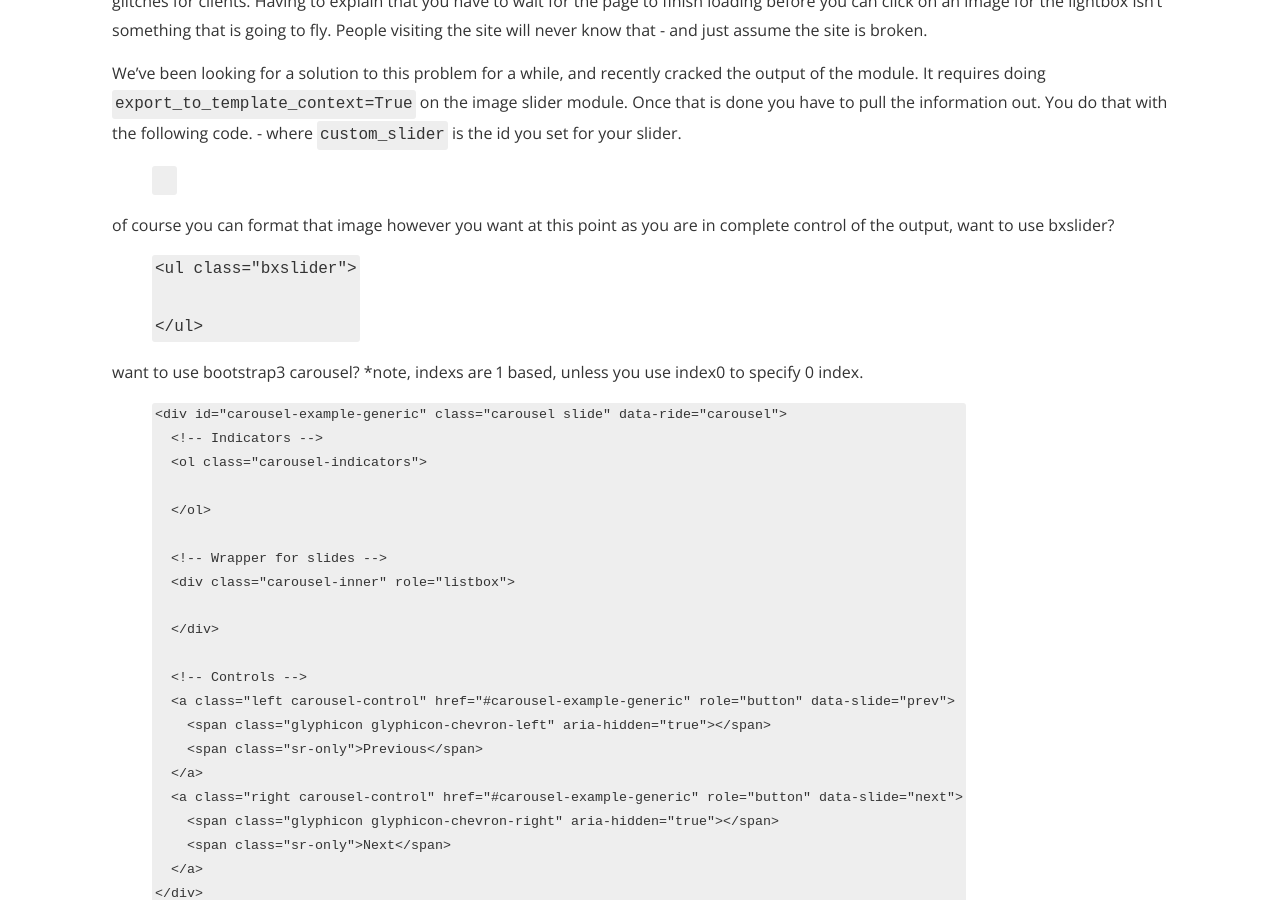
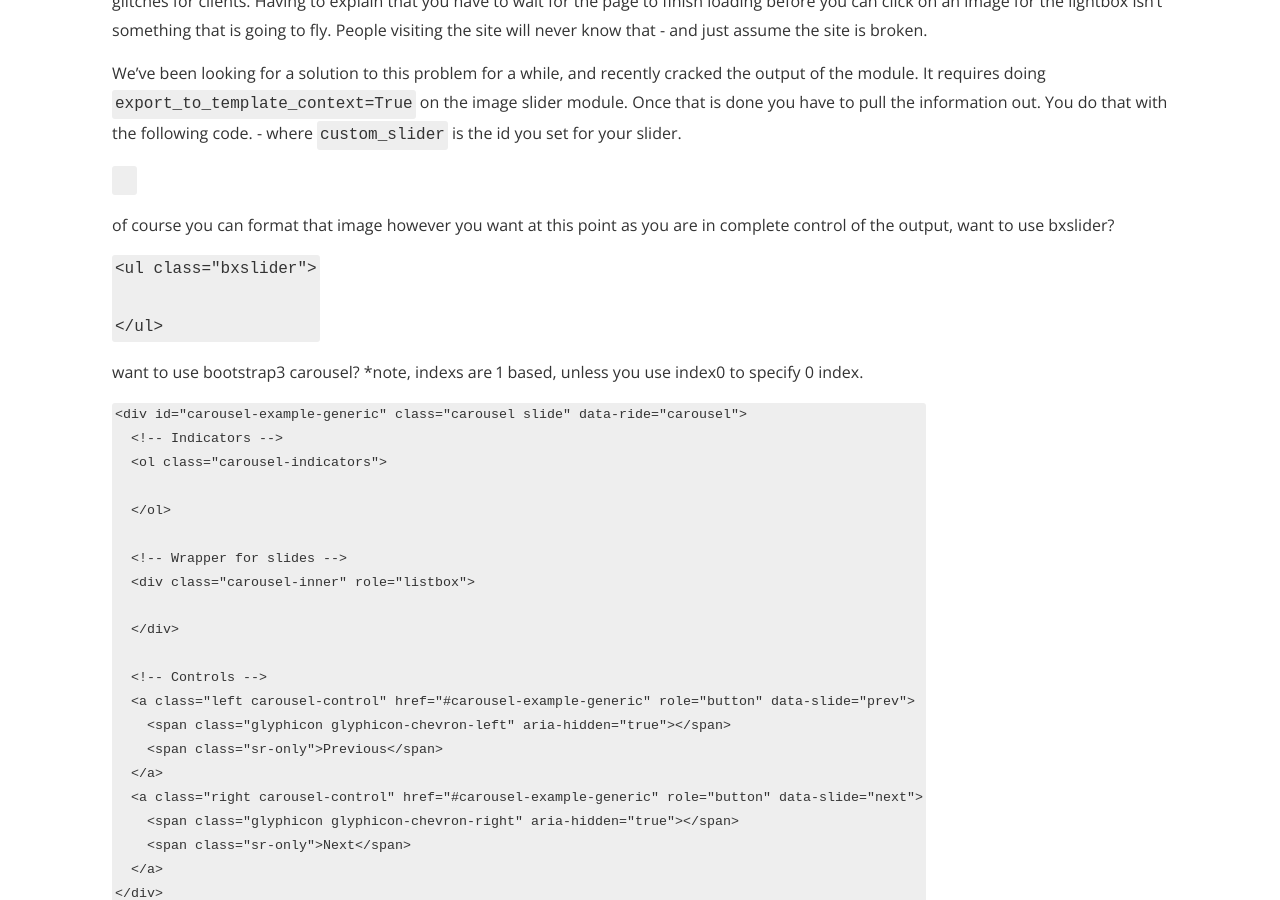
Before and after one commit to LastRose/lastrose.github.io, a Jekyll site: the page built from _posts/2015-09-22-how-build-custom-gallery-hubspot.markdown, in a window 1280 px wide and 900 px high, scrolled down 647 px. Built offline with Jekyll 4.4.1, drawn with Linux system fonts in a browser that asks for light colours; nearby versions of some CDN libraries; comment, search, counter and statistics services are not loaded; a style sheet for code colours, icons or effects is not loaded.

Commit message:
Highlighting

````diff
--- a/_posts/2015-09-22-how-build-custom-gallery-hubspot.markdown
+++ b/_posts/2015-09-22-how-build-custom-gallery-hubspot.markdown
@@ -13,26 +13,26 @@
 
 We've been looking for a solution to this problem for a while, and recently cracked the output of the module. It requires doing `export_to_template_context=True` on the image slider module. Once that is done you have to pull the information out. You do that with the following code. - where `custom_slider` is the id you set for your slider.
 
-{% highlight ERB %}
+```ERB
   {% for slide in widget_data.custom_slider.slides %}
      <img src="{{ slide.img_src }}" alt="{{ slide.alt_text }}" title="{{ slide.caption }}">
   {% endfor %}
-{% endhighlight %}
+```
 
 of course you can format that image however you want at this point as you are in complete control of the output, want to use bxslider?
 
-{% highlight ERB %}
+```ERB
 <ul class="bxslider">
   {% for slide in widget_data.custom_slider.slides %}
      <li><img src="{{ slide.img_src }}" alt="{{ slide.alt_text }}" title="{{ slide.caption }}"></li>
   {% endfor %}
 </ul>
-{% endhighlight %}
+```
 
 
 want to use bootstrap3 carousel? *note, indexs are 1 based, unless you use index0 to specify 0 index.
 
-{% highlight html %}
+```html
 <div id="carousel-example-generic" class="carousel slide" data-ride="carousel">
   <!-- Indicators -->
   <ol class="carousel-indicators">
@@ -63,7 +63,7 @@
     <span class="sr-only">Next</span>
   </a>
 </div>
-{% endhighlight %}
+```
 
 While I haven't tried, you can most likely access the other options by using widget_data.custom_slider, so for auto_advance use `widget_data.custom_slider.auto_advance`. If you need to figure out a variable you can use the developer view - it spits out a massive json array.
 
````
